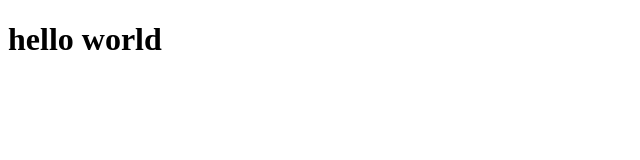
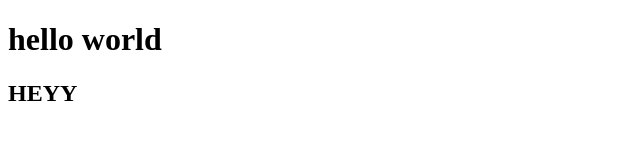
Before and after one commit to ACENSONIX/CFG-PRATICE, a plain HTML site: page index.html in a window 1280 px wide. Shown: the whole page, without its empty margins (0-640 px from the left). Drawn offline with Linux system fonts and the light colour scheme.

Commit message:
added h2

```diff
--- a/index.html
+++ b/index.html
@@ -9,5 +9,6 @@
 
   <body>
     <h1>hello world</h1>
+    <h2>HEYY</h2>
   </body>
 </html>
```
